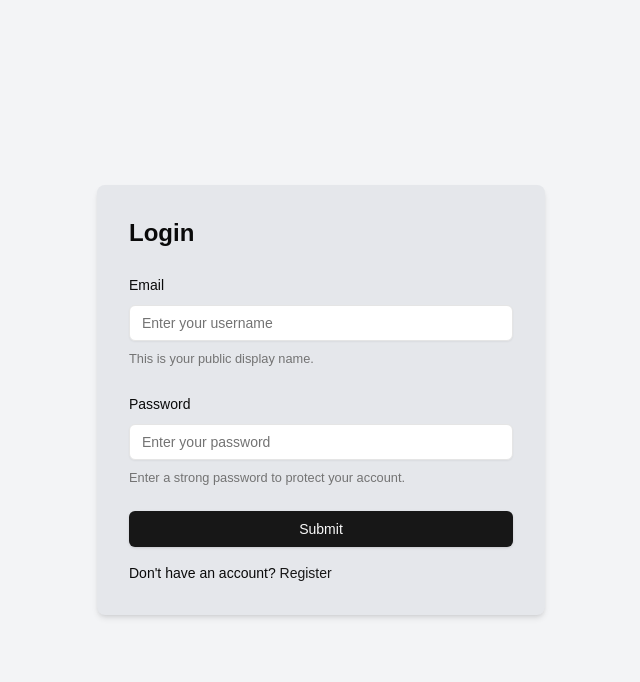
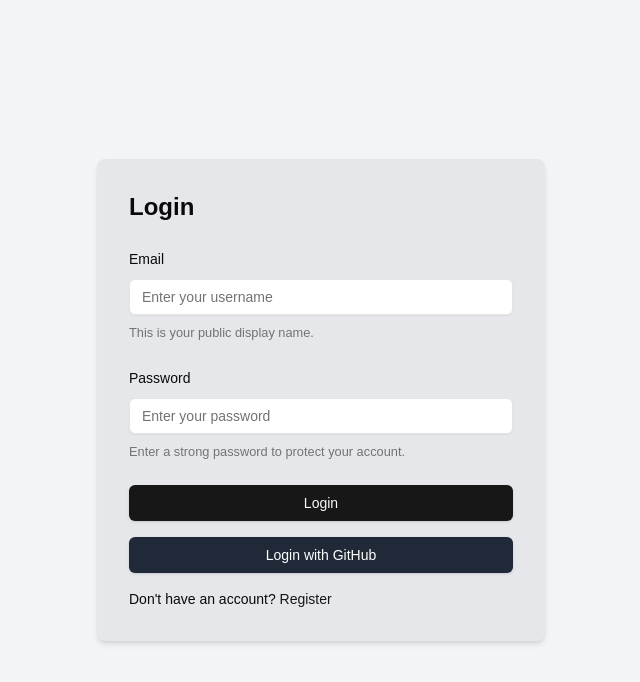
Before and after one commit to RILO-IT-TESTING-PROJECT/rilo-inventory-task-client, a Next.js app: page /login in a window 1280 px wide. Shown: the top 682 px of the page, without its empty margins (319-959 px from the left). Built offline with nearby package versions, Linux system fonts and the light colour scheme.

Commit message:
github provider added

```diff
--- a/src/app/api/auth/[...nextauth].js
+++ /dev/null
@@ -1,14 +0,0 @@
-import NextAuth from "next-auth";
-import GithubProvider from "next-auth/providers/github";
-
-export const authOptions = {
-  // Configure one or more authentication providers
-  providers: [
-    GithubProvider({
-      clientId: process.env.GITHUB_CLIENT_ID,
-      clientSecret: process.env.GITHUB_CLIENT_SECRET,
-    }),
-  ],
-};
-
-export default NextAuth(authOptions);
--- /dev/null
+++ b/src/app/api/auth/[...nextauth]/route.ts
@@ -0,0 +1,19 @@
+import NextAuth from "next-auth";
+import GithubProvider from "next-auth/providers/github";
+
+// Your NextAuth configuration
+export const authOptions = {
+  providers: [
+    GithubProvider({
+      clientId: process.env.GITHUB_CLIENT_ID as string,
+      clientSecret: process.env.GITHUB_CLIENT_SECRET as string,
+    }),
+  ],
+  pages: {
+    signIn: "/login", // Optional: Define a custom sign-in page
+  },
+};
+
+// Default export handler for the API route
+const handler = NextAuth(authOptions);
+export { handler as GET, handler as POST };
--- a/src/app/layout.tsx
+++ b/src/app/layout.tsx
@@ -1,4 +1,6 @@
-import type { Metadata } from "next";
+"use client";
+
+// import type { Metadata } from "next";
 import { SessionProvider } from "next-auth/react";
 import localFont from "next/font/local";
 import "./globals.css";
@@ -14,10 +16,10 @@ const geistMono = localFont({
   weight: "100 900",
 });
 
-export const metadata: Metadata = {
-  title: "Create Next App",
-  description: "Generated by create next app",
-};
+// export const metadata: Metadata = {
+//   title: "Create Next App",
+//   description: "Generated by create next app",
+// };
 
 export default function RootLayout({
   children,
--- a/src/app/login/page.tsx
+++ b/src/app/login/page.tsx
@@ -1,10 +1,9 @@
-"use client"
-import React from 'react';
-import { zodResolver } from "@hookform/resolvers/zod"
-import { useForm } from "react-hook-form"
-import { z } from "zod"
+"use client";
+import { zodResolver } from "@hookform/resolvers/zod";
+import { useForm } from "react-hook-form";
+import { z } from "zod";
 
-import { Button } from "@/components/ui/button"
+import { Button } from "@/components/ui/button";
 import {
   Form,
   FormControl,
@@ -13,9 +12,10 @@ import {
   FormItem,
   FormLabel,
   FormMessage,
-} from "@/components/ui/form"
-import { Input } from "@/components/ui/input"
-import Link from 'next/link';
+} from "@/components/ui/form";
+import { Input } from "@/components/ui/input";
+import { signIn } from "next-auth/react";
+import Link from "next/link";
 
 const FormSchema = z.object({
   username: z.string().min(2, {
@@ -24,7 +24,7 @@ const FormSchema = z.object({
   password: z.string().min(8, {
     message: "Password must be at least 8 characters.",
   }),
-})
+});
 
 const LoginPage = () => {
   const form = useForm<z.infer<typeof FormSchema>>({
@@ -33,10 +33,10 @@ const LoginPage = () => {
       username: "",
       password: "",
     },
-  })
+  });
 
   function onSubmit(data: z.infer<typeof FormSchema>) {
-    console.log(data)
+    console.log(data);
   }
 
   return (
@@ -54,9 +54,10 @@ const LoginPage = () => {
                   <FormLabel>Email</FormLabel>
                   <FormControl>
                     <Input
-                    className='bg-white text-gray-800'
-                    placeholder="Enter your username"
-                    {...field} />
+                      className="bg-white text-gray-800"
+                      placeholder="Enter your username"
+                      {...field}
+                    />
                   </FormControl>
                   <FormDescription>
                     This is your public display name.
@@ -74,8 +75,8 @@ const LoginPage = () => {
                   <FormLabel>Password</FormLabel>
                   <FormControl>
                     <Input
-                      className='bg-white text-gray-800'
-                      type="password"  // Set password field type to "password" to hide characters
+                      className="bg-white text-gray-800"
+                      type="password" // Set password field type to "password" to hide characters
                       placeholder="Enter your password"
                       {...field}
                     />
@@ -88,9 +89,20 @@ const LoginPage = () => {
               )}
             />
             {/* Submit Button */}
-            <Button type="submit" className="w-full">Submit</Button>
+            <Button type="submit" className="w-full">
+              Login
+            </Button>
           </form>
         </Form>
+
+        {/* GitHub Login Button */}
+        <Button
+          className="w-full bg-gray-800 text-white hover:bg-gray-700 mt-4"
+          onClick={() => signIn("github")} // Trigger GitHub login
+        >
+          Login with GitHub
+        </Button>
+
         <div className="mt-4  text-sm">
           Don&apos;t have an account?{" "}
           <Link href="/register" className="text-primary hover:underline">
@@ -99,7 +111,7 @@ const LoginPage = () => {
         </div>
       </div>
     </section>
-  )
-}
+  );
+};
 
 export default LoginPage;
```
